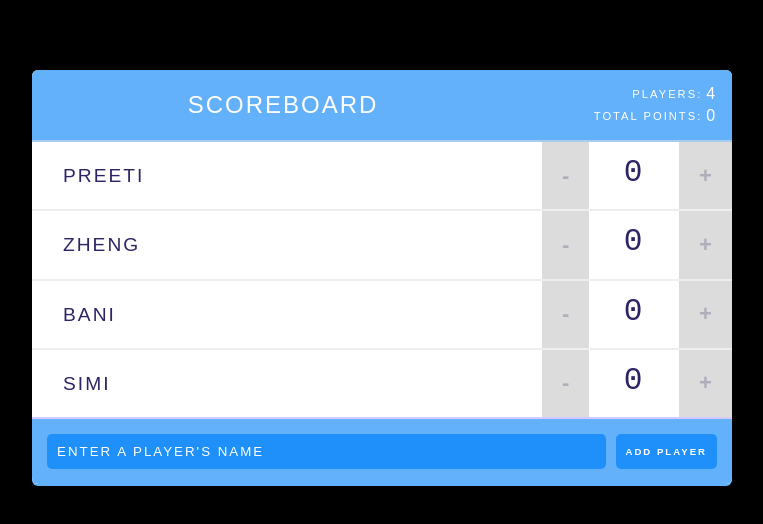
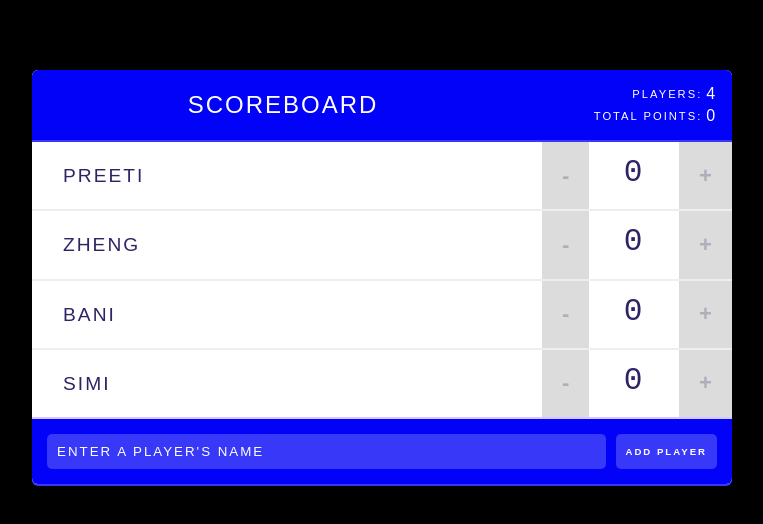
Before and after one commit to singhp1992/score, a React (Create React App) app: page / in a window 1280 px wide. Shown: the top 524 px of the page, without its empty margins (258-1021 px from the left). Built offline with nearby package versions, Linux system fonts and the light colour scheme.

Commit message:
changed color, removed stopwatch

```diff
--- a/src/App.css
+++ b/src/App.css
@@ -39,8 +39,8 @@ header {
   text-align: center;
   display: flex;
   align-items: center;
-  background-color: rgb(99, 177, 250);
-  border-bottom: solid 2px rgb(166, 204, 240);
+  background-color: #0102F7;
+  border-bottom: solid 2px rgb(56, 56, 248);
 }
 
 header h1 {
@@ -54,7 +54,7 @@ header h1 {
 
 form {
   display: flex;
-  background-color:  rgb(99, 177, 250);
+  background-color: #0102F7;
 }
 
 input[type=text] {
@@ -63,7 +63,7 @@ input[type=text] {
   margin: 15px 10px 15px 15px;
   padding: 10px;
   border-radius: 5px;
-  background-color:  rgb(31, 144, 250);
+  background-color: rgb(56, 56, 248);
   border-style: none;
   text-shadow: none;
   text-transform: uppercase;
@@ -86,7 +86,7 @@ input[type=submit] {
   font-size: .6em;
   margin: 15px 15px 15px 0;
   padding: 10px;
-  background-color: rgb(31, 144, 250);
+  background-color: rgb(56, 56, 248);
   border-radius: 5px;
   border: none;
   color: #fff;
@@ -145,7 +145,7 @@ svg {
   background: #fff;
   width: 700px;
   margin: 70px auto;
-  box-shadow: 0 2px 0  rgb(99, 177, 250);
+  box-shadow: 0 2px 0 rgb(56, 56, 248);
   border-radius: 6px;
   overflow: hidden;
 }
@@ -209,45 +209,6 @@ svg {
     text-align: left;
   }
 
-.stopwatch {
-  padding: 15px 10px 5px 10px;
-  margin: -5px -10px -5px 10px;
-  background:  rgb(99, 177, 250)
-}
-
-  .stopwatch-time {
-    display: block;
-    font-family: monospace;
-    font-size: 2.15em;
-  }
-
-  .stopwatch button {
-    margin: 8px 5px;
-    background-color: #44338D;
-    border-radius: 5px;
-    padding: 7px 8px;
-    border: none;
-    color: #fff;
-    letter-spacing: 2px;
-    font-weight: bold;
-    text-shadow: none;
-    text-transform: uppercase;
-  }
-
-  .stopwatch button:hover,
-  input[type=submit]:hover {
-    background: #fff;
-    color: #44338D;
-    cursor: pointer;
-  }
-
-  .stopwatch h2 {
-    font-size: .6em;
-    margin: 0;
-    font-weight: normal;
-    letter-spacing: 2px;
-  }
-
 .counter {
   display: flex;
   width: 190px;
```
